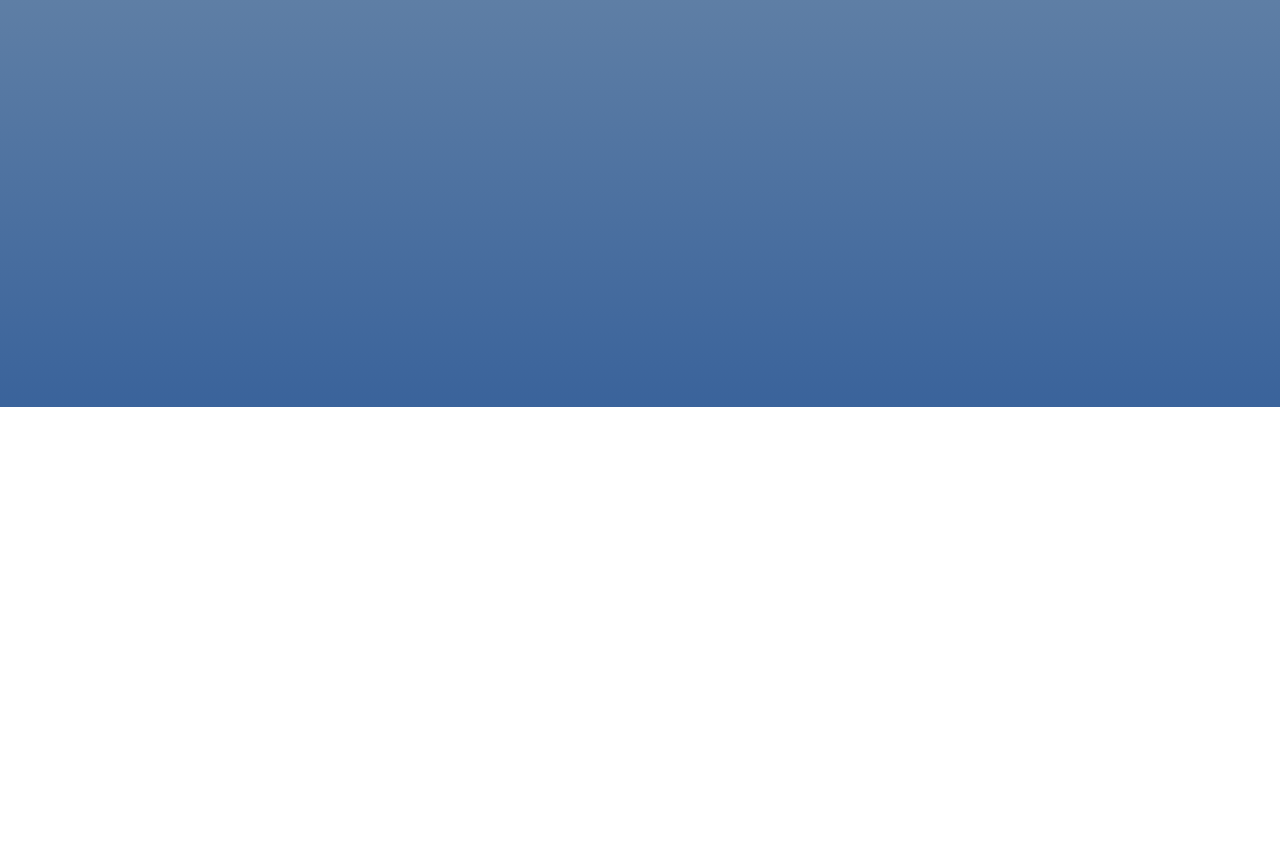
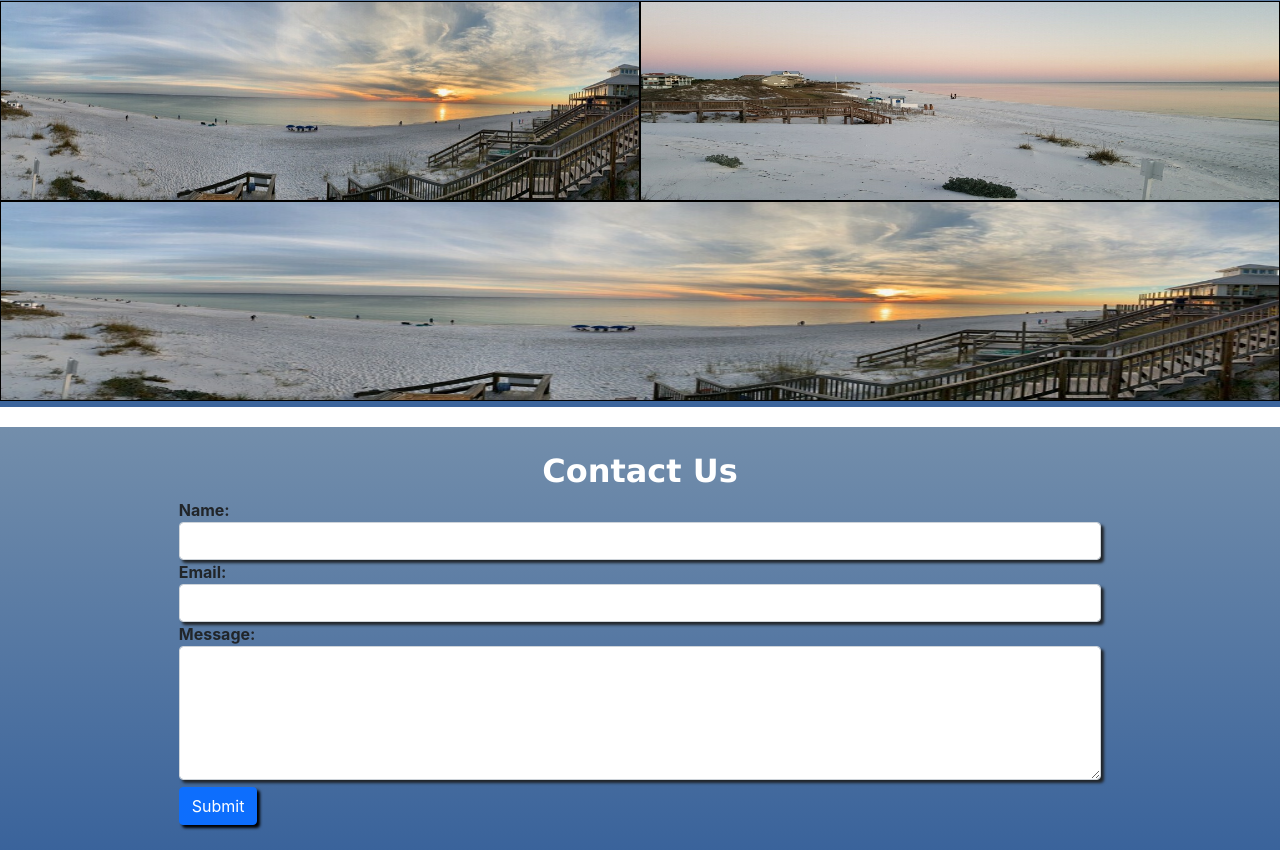
Before and after one commit to Zkellogg/OceanAir, a React (Create React App) app in the folder ReactApp/ocean-air-react/: page / in a window 1280 px wide. Shown: the part 1609-2459 px from the top of the page. Before the commit the page ends 2016 px from the top, so only its background shows below. Built offline with nearby package versions, Linux system fonts and the light colour scheme.

Commit message:
contact us

```diff
--- a/ReactApp/ocean-air-react/src/App.js
+++ b/ReactApp/ocean-air-react/src/App.js
@@ -3,6 +3,7 @@ import "../src/CSS/Home.css";
 import Navbar from "../src/component/Navbar/Navbar";
 import Home from "./component/Home";
 import Aboutus from "./component/Aboutus";
+import Contact from "./component/Contact";
 
 function App() {
   return (
@@ -10,6 +11,7 @@ function App() {
       <Navbar />
       <Home />
       <Aboutus />
+      <Contact />
     </div>
   );
 }
--- a/ReactApp/ocean-air-react/src/CSS/Aboutus.css
+++ b/ReactApp/ocean-air-react/src/CSS/Aboutus.css
@@ -20,3 +20,19 @@
   font-family: Verdana, Geneva, Tahoma, sans-serif;
   text-align: center;
 }
+
+.image1 {
+  height: 200px;
+  width: 50%;
+  border: 1px solid black;
+}
+.image2 {
+  height: 200px;
+  width: 50%;
+  border: 1px solid black;
+}
+.image3 {
+  height: 200px;
+  width: 100%;
+  border: 1px solid black;
+}
--- /dev/null
+++ b/ReactApp/ocean-air-react/src/CSS/Contact.css
@@ -0,0 +1,28 @@
+.contact {
+  margin-top: 20px;
+  background: linear-gradient(#738eab, #3a639b);
+  padding: 25px;
+  display: flex;
+  justify-content: center;
+  align-items: center;
+  flex-direction: column;
+}
+.contact form {
+  width: 75%;
+}
+.contact input {
+  box-shadow: 3px 3px 3px;
+}
+.contact textarea {
+  box-shadow: 3px 3px 3px;
+  margin-bottom: 7px;
+}
+.contact button {
+  box-shadow: black 3px 3px 3px;
+}
+.contact h2 {
+  text-align: center;
+  font-family: "Lucida Sans", "Lucida Sans Regular", "Lucida Grande",
+    "Lucida Sans Unicode", Geneva, Verdana, sans-serif;
+  color: white;
+}
--- a/ReactApp/ocean-air-react/src/component/Aboutus.js
+++ b/ReactApp/ocean-air-react/src/component/Aboutus.js
@@ -1,5 +1,8 @@
 import React from "react";
 import "../CSS/Aboutus.css";
+import image1 from "../images/4DBA67D7-1A1E-4BC9-BD1F-8815CEB68340.JPG";
+import image2 from "../images/C5E0C6A3-7E88-4A2C-973C-33A19B1210D8.JPG";
+import image3 from "../images/4DBA67D7-1A1E-4BC9-BD1F-8815CEB68340.JPG";
 
 function Aboutus() {
   return (
@@ -16,6 +19,11 @@ function Aboutus() {
         maecenas pharetra convallis posuere morbi leo urna molestie at elementum
         eu facilisis sed
       </h5>
+      <div className="about-us-pics">
+        <img className="image1" src={image1} />
+        <img className="image2" src={image2} />
+      </div>
+      <img className="image3" src={image3} />
     </div>
   );
 }
--- /dev/null
+++ b/ReactApp/ocean-air-react/src/component/Contact.js
@@ -0,0 +1,60 @@
+import React, { useState } from "react";
+import "../CSS/Contact.css";
+
+function Contact() {
+  const [status, setStatus] = useState("Submit");
+  const handleSubmit = async (e) => {
+    e.preventDefault();
+    setStatus("Sending...");
+    const { name, email, message } = e.target.elements;
+    let details = {
+      name: name.value,
+      email: email.value,
+      message: message.value,
+    };
+
+    let response = await fetch("http://localhost:5000/contact", {
+      method: "POST",
+      headers: {
+        "Content-Type": "application/json;charset=utf-8",
+      },
+      body: JSON.stringify(details),
+    });
+    setStatus("Submit");
+    let result = await response.json();
+    alert(result.status);
+  };
+
+  return (
+    <div className="contact">
+      <h2>
+        <strong>Contact Us</strong>
+      </h2>
+      <form id="contact-form" onSubmit={handleSubmit}>
+        <div className="form-group">
+          <label htmlFor="name">
+            <strong>Name:</strong>
+          </label>
+          <input type="text" className="form-control" id="name" required />
+        </div>
+        <div className="form-group">
+          <label htmlFor="email">
+            <strong>Email:</strong>
+          </label>
+          <input type="email" className="form-control" id="email" required />
+        </div>
+        <div className="form-group">
+          <label htmlFor="message">
+            <strong>Message:</strong>
+          </label>
+          <textarea className="form-control" rows="5" id="message" required />
+        </div>
+        <button type="submit" className="btn btn-primary">
+          {status}
+        </button>
+      </form>
+    </div>
+  );
+}
+
+export default Contact;
```
Also changed, not shown: 1 other file (tests, documents, lock files or other folders).
